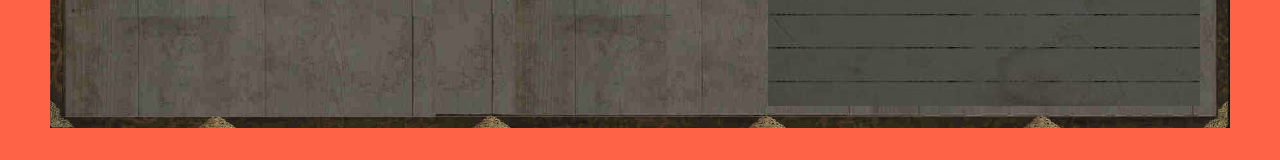
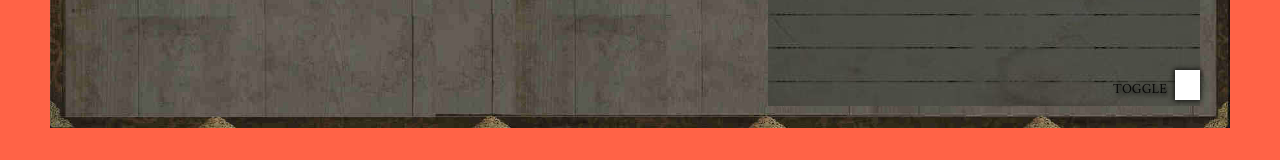
Before and after one commit to audiolion/sekiro, a React app: page / in a window 1280 px wide. Shown: the part 597-757 px from the top of the page. Built offline with nearby package versions, Linux system fonts and the light colour scheme.

Commit message:
Implement pagination behavior for Pages component

```diff
--- a/src/components/Pages.tsx
+++ b/src/components/Pages.tsx
@@ -1,8 +1,31 @@
 import * as React from 'react';
+import { Button } from '@material-ui/core';
+import { PageIcons } from './PageIcons';
+import { Dock } from './Dock';
+import { noop } from '../functions/noop';
 
 export type PagesProps = React.PropsWithChildren<object> &
-  React.HTMLAttributes<HTMLDivElement>;
+  Pick<React.HTMLAttributes<HTMLDivElement>, 'className'> & {
+    value?: number;
+    onChange?: (newIndex: number) => any;
+  };
 
-export const Pages = ({ children, ...divProps }: PagesProps) => (
-  <div {...divProps}>{children}</div>
-);
+export const Pages = (props: PagesProps) => {
+  const { children, value = 0, onChange = noop, ...divProps } = props;
+  const childrenArray = React.Children.toArray(children);
+  const currentPage = childrenArray[value];
+  const changeToNextPage = () => onChange((value + 1) % childrenArray.length);
+  return (
+    <div {...divProps} style={{ position: 'relative' }}>
+      {currentPage}
+      <Dock style={{ display: 'flex' }} position="bottomRight">
+        <Button onClick={changeToNextPage}>Toggle</Button>
+        <PageIcons
+          value={value}
+          count={childrenArray.length}
+          onChange={onChange}
+        />
+      </Dock>
+    </div>
+  );
+};
```
